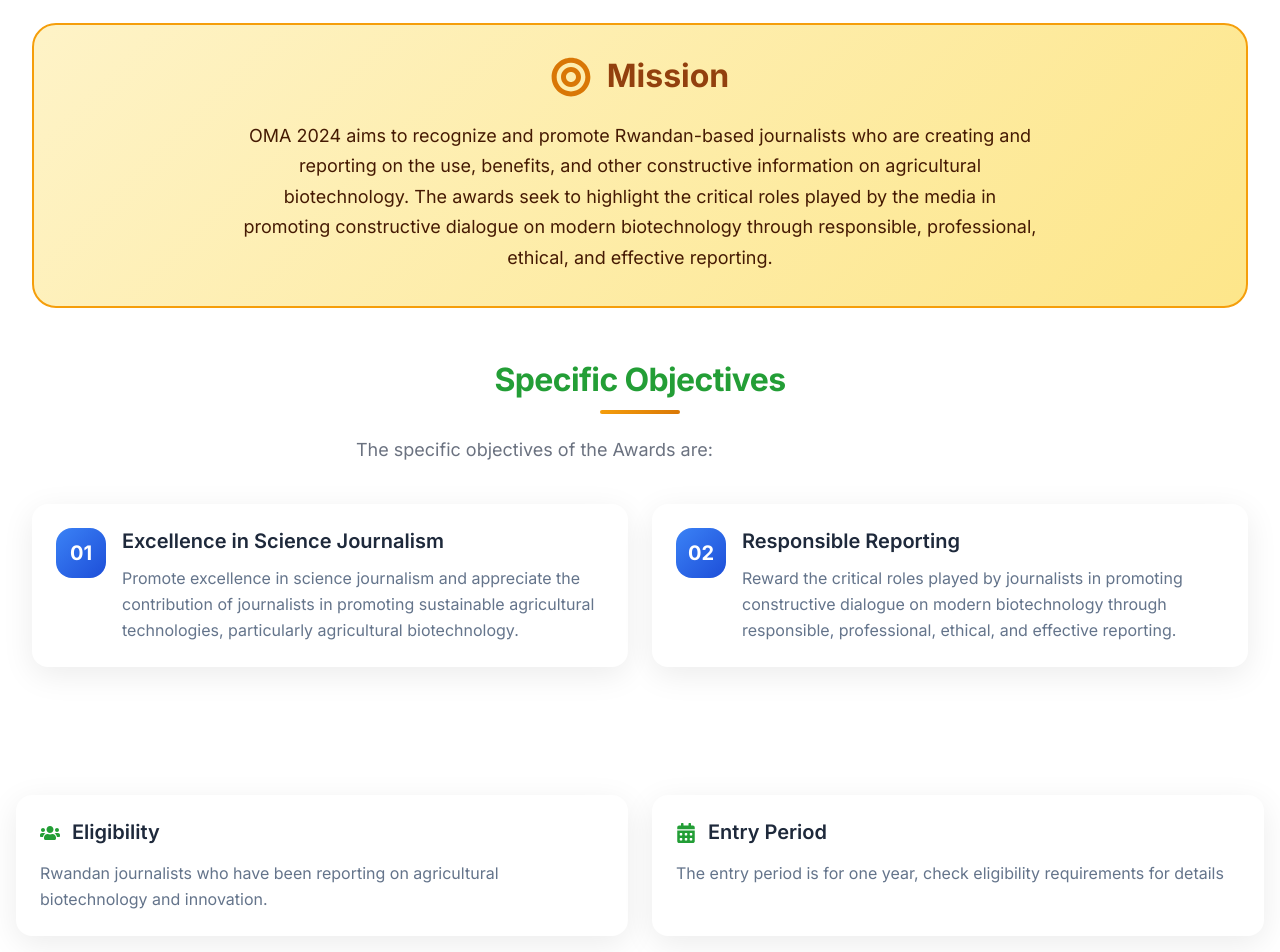
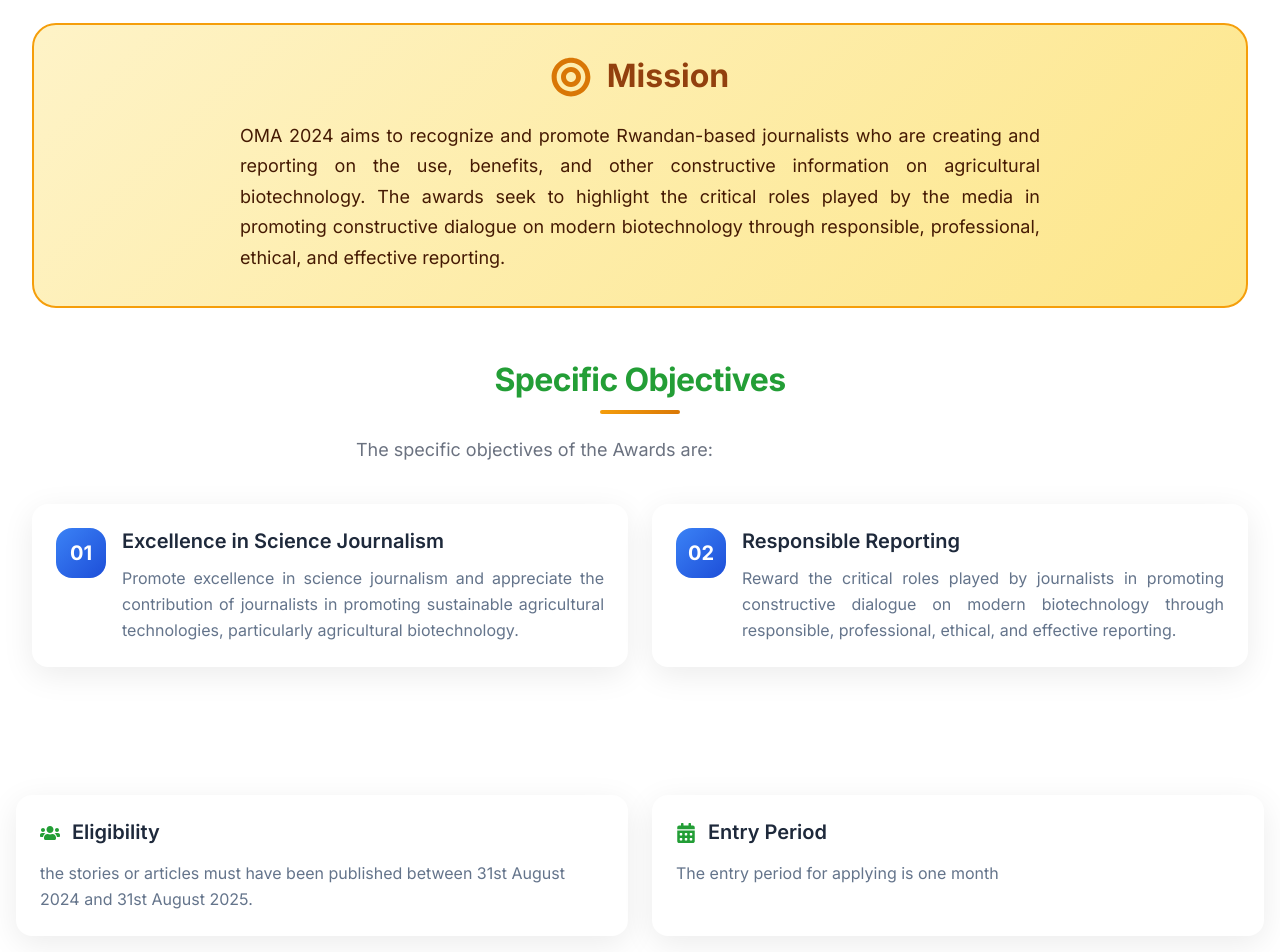
Before and after one commit to pWallet-hub/ofab-website_II, a React (Vite) app: page /Omas in a window 1280 px wide. Shown: the part 7840-8792 px from the top of the page. Built offline with nearby package versions, Linux system fonts and the light colour scheme.

Commit message:
update final

```diff
--- a/src/Pages/Omas/Omas.css
+++ b/src/Pages/Omas/Omas.css
@@ -991,6 +991,7 @@
   line-height: 1.6;
   margin: 0;
   font-size: clamp(0.875rem, 1.5vw, 1rem);
+  text-align: justify;
 }
 
 /* Mission Section */
@@ -1038,6 +1039,7 @@
   line-height: 1.7;
   max-width: 800px;
   margin: 0 auto;
+  text-align: justify;
 }
 
 /* Objectives Section */
@@ -1101,6 +1103,7 @@
   line-height: 1.6;
   margin: 0;
   font-size: clamp(0.875rem, 1.5vw, 1rem);
+  text-align: justify;
 }
 
 /* Info Cards */
@@ -1227,6 +1230,7 @@
   line-height: 1.6;
   margin: 0;
   font-size: clamp(0.875rem, 1.5vw, 1rem);
+  text-align: justify;
 }
 
 .category-note {
@@ -1422,6 +1426,7 @@
   color: #64748b;
   line-height: 1.5;
   margin: 0;
+  text-align: justify;
 }
 
 /* Contest Analytics */
@@ -1703,6 +1708,7 @@
   line-height: 1.6;
   margin: 0;
   font-size: clamp(0.875rem, 1.5vw, 1rem);
+  text-align: justify;
 }
 
 /* Compact Registration Call-to-Action */
--- a/src/Pages/Omas/Omas.jsx
+++ b/src/Pages/Omas/Omas.jsx
@@ -556,14 +556,14 @@
                                     <Users className='info-icon' />
                                     <h3>Eligibility</h3>
                                 </div>
-                                <p>Rwandan journalists who have been reporting on agricultural biotechnology and innovation.</p>
+                                <p> the stories or articles must have been published between 31st August 2024 and 31st August 2025. </p>
                             </div>
                             <div className='info-card'>
                                 <div className='info-header'>
                                     <Calendar className='info-icon' />
                                     <h3>Entry Period</h3>
                                 </div>
-                                <p>The entry period is for one year, check eligibility requirements for details</p>
+                                <p>The entry period for applying is one month</p>
                             </div>
                         </div>
                     </div>
--- a/src/Pages/Registration/Registration.jsx
+++ b/src/Pages/Registration/Registration.jsx
@@ -243,9 +243,9 @@
             <div className="eligibility-card">
               <h3>Who Can Apply?</h3>
               <ul>
-                <li>Rwandan journalists and media professionals</li>
+                <li>RMC Accredited Journalists and RMC Accredited Reporters. </li>
                 <li>Reporters covering agricultural biotechnology topics</li>
-                <li>Writers focusing on science, technology, and innovation</li>
+                <li>Digital Content Creators focusing on Agricultural Biotechnology and innovation in Rwanda .</li>
                 <li>Media practitioners with published work in the eligible period</li>
               </ul>
             </div>
```
